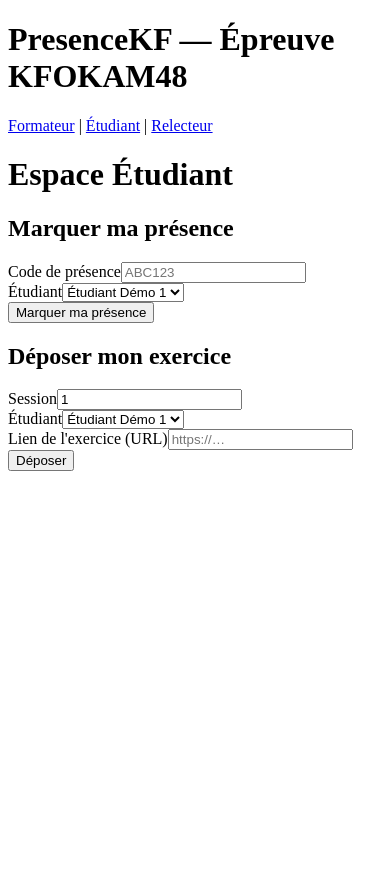
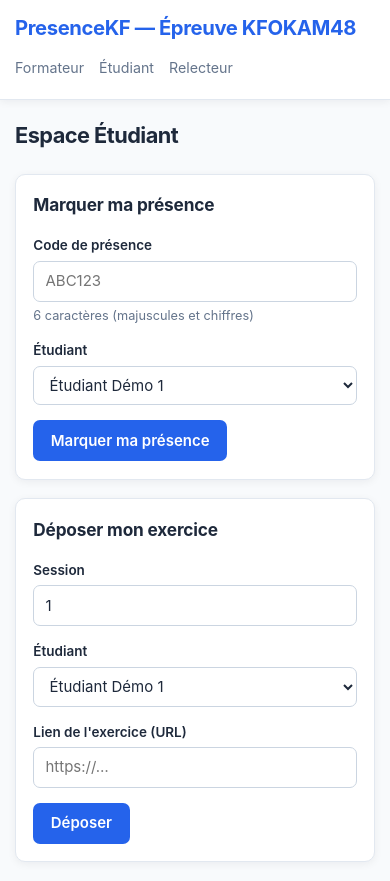
Before and after one commit to kabary-hub/kfokam48-epreuve-153, a React (Vite) app in the folder frontend/: page /etudiant in a window 390 px wide. Before the commit the page ends 844 px from the top, so only its background shows below. Built offline with nearby package versions, Linux system fonts and the light colour scheme; no server answers.

Commit message:
feat(F2,F3): CSS professionnel global et statuts lisibles

```diff
--- a/frontend/src/App.tsx
+++ b/frontend/src/App.tsx
@@ -4,33 +4,34 @@ import { SessionForm } from './components/SessionForm';
 import { EtudiantPage } from './pages/EtudiantPage';
 import { RelecteurPage } from './pages/RelecteurPage';
 
+function FormateurPage() {
+  return (
+    <div>
+      <h1 className="page-title">Espace Formateur</h1>
+      <div className="card-grid">
+        <SessionForm />
+        <PresenceFormateurForm />
+      </div>
+    </div>
+  );
+}
+
 function App() {
   return (
     <BrowserRouter>
       <div className="app">
-        <header>
+        <header className="app-header">
           <h1>PresenceKF — Épreuve KFOKAM48</h1>
-          <nav aria-label="Navigation principale">
+          <nav className="app-nav" aria-label="Navigation principale">
             <Link to="/formateur">Formateur</Link>
-            {' | '}
             <Link to="/etudiant">Étudiant</Link>
-            {' | '}
             <Link to="/relecteur">Relecteur</Link>
           </nav>
         </header>
-        <main>
+        <main className="app-main">
           <Routes>
             <Route path="/" element={<Navigate to="/etudiant" replace />} />
-            <Route
-              path="/formateur"
-              element={
-                <div className="page-formateur">
-                  <h1>Espace Formateur</h1>
-                  <SessionForm />
-                  <PresenceFormateurForm />
-                </div>
-              }
-            />
+            <Route path="/formateur" element={<FormateurPage />} />
             <Route path="/etudiant" element={<EtudiantPage />} />
             <Route path="/relecteur" element={<RelecteurPage />} />
             <Route path="*" element={<Navigate to="/etudiant" replace />} />
--- a/frontend/src/components/ExerciceForm.tsx
+++ b/frontend/src/components/ExerciceForm.tsx
@@ -18,10 +18,10 @@ export function ExerciceForm() {
   };
 
   return (
-    <section className="exercice-form">
+    <section className="card">
       <h2>Déposer mon exercice</h2>
       <form onSubmit={handleSubmit}>
-        <div>
+        <div className="form-group">
           <label htmlFor="exercice-session-id">Session</label>
           <input
             id="exercice-session-id"
@@ -33,7 +33,7 @@ export function ExerciceForm() {
           />
         </div>
 
-        <div>
+        <div className="form-group">
           <label htmlFor="exercice-etudiant-id">Étudiant</label>
           <select
             id="exercice-etudiant-id"
@@ -46,7 +46,7 @@ export function ExerciceForm() {
           </select>
         </div>
 
-        <div>
+        <div className="form-group">
           <label htmlFor="exercice-lien">Lien de l'exercice (URL)</label>
           <input
             id="exercice-lien"
@@ -59,20 +59,32 @@ export function ExerciceForm() {
           />
         </div>
 
-        <button type="submit" disabled={loading}>
+        <button type="submit" className="btn" disabled={loading}>
           {loading ? 'Dépôt…' : 'Déposer'}
         </button>
       </form>
 
       {error && (
-        <div role="alert" className="error">
+        <div role="alert" className="alert alert-error">
           <strong>{error.code}</strong> : {error.message}
         </div>
       )}
 
       {data && (
-        <div role="status" className="success">
-          <p>Exercice déposé (statut : {data.statut}).</p>
+        <div role="status" className="alert alert-success">
+          <p><strong>Exercice déposé.</strong></p>
+          {data.statut === 'EN_ATTENTE' && (
+            <p className="text-small">Un relecteur a été assigné automatiquement.</p>
+          )}
+          {data.statut === 'EN_ATTENTE_SANS_RELECTEUR' && (
+            <p className="text-small">
+              Aucun relecteur disponible pour le moment. Le formateur verra cet
+              exercice dans son tableau.
+            </p>
+          )}
+          {data.statut !== 'EN_ATTENTE' && data.statut !== 'EN_ATTENTE_SANS_RELECTEUR' && (
+            <p className="text-small">Statut : {data.statut}</p>
+          )}
         </div>
       )}
     </section>
--- a/frontend/src/components/PresenceForm.tsx
+++ b/frontend/src/components/PresenceForm.tsx
@@ -2,10 +2,7 @@ import { useState, type FormEvent } from 'react';
 import { marquerPresence, type PresenceResponseDto } from '../api/presencesApi';
 import { useAsync } from '../hooks/useAsync';
 
-/**
- * Formulaire de marquage de présence (M2, EF1).
- * L'identité de l'étudiant est choisie dans la liste de démonstration (Q1).
- */
+/** Formulaire de marquage de présence (M2, EF1). */
 export function PresenceForm() {
   const [code, setCode] = useState('');
   const [etudiantId, setEtudiantId] = useState(1);
@@ -17,10 +14,10 @@ export function PresenceForm() {
   };
 
   return (
-    <section className="presence-form">
+    <section className="card">
       <h2>Marquer ma présence</h2>
       <form onSubmit={handleSubmit}>
-        <div>
+        <div className="form-group">
           <label htmlFor="presence-code">Code de présence</label>
           <input
             id="presence-code"
@@ -34,9 +31,10 @@ export function PresenceForm() {
             placeholder="ABC123"
             autoComplete="off"
           />
+          <p className="form-help">6 caractères (majuscules et chiffres)</p>
         </div>
 
-        <div>
+        <div className="form-group">
           <label htmlFor="presence-etudiant">Étudiant</label>
           <select
             id="presence-etudiant"
@@ -49,22 +47,23 @@ export function PresenceForm() {
           </select>
         </div>
 
-        <button type="submit" disabled={loading}>
+        <button type="submit" className="btn" disabled={loading}>
           {loading ? 'Envoi…' : 'Marquer ma présence'}
         </button>
       </form>
 
       {error && (
-        <div role="alert" className="error">
+        <div role="alert" className="alert alert-error">
           <strong>{error.code}</strong> : {error.message}
         </div>
       )}
 
       {data && (
-        <div role="status" className="success">
-          <p>Présence enregistrée.</p>
-          <p>Session : {data.sessionId}</p>
-          <p>Source : {data.source}</p>
+        <div role="status" className="alert alert-success">
+          <p><strong>Présence enregistrée.</strong></p>
+          <p className="text-small text-muted">
+            Session : {data.sessionId} — Source : {data.source}
+          </p>
         </div>
       )}
     </section>
--- a/frontend/src/main.tsx
+++ b/frontend/src/main.tsx
@@ -1,3 +1,4 @@
+import './styles/index.css';
 import React from 'react';
 import ReactDOM from 'react-dom/client';
 import App from './App';
--- a/frontend/src/pages/EtudiantPage.tsx
+++ b/frontend/src/pages/EtudiantPage.tsx
@@ -3,10 +3,12 @@ import { PresenceForm } from '../components/PresenceForm';
 
 export function EtudiantPage() {
   return (
-    <div className="page-etudiant">
-      <h1>Espace Étudiant</h1>
-      <PresenceForm />
-      <ExerciceForm />
+    <div>
+      <h1 className="page-title">Espace Étudiant</h1>
+      <div className="card-grid">
+        <PresenceForm />
+        <ExerciceForm />
+      </div>
     </div>
   );
 }
--- a/frontend/src/pages/RelecteurPage.tsx
+++ b/frontend/src/pages/RelecteurPage.tsx
@@ -1,8 +1,12 @@
 export function RelecteurPage() {
   return (
-    <div className="page-relecteur">
-      <h1>Espace Relecteur</h1>
-      <p>Le parcours de relecture sera disponible dans une étape ultérieure.</p>
+    <div>
+      <h1 className="page-title">Espace Relecteur</h1>
+      <section className="card">
+        <p className="text-muted">
+          Le parcours de relecture sera implémenté dans M6.
+        </p>
+      </section>
     </div>
   );
 }
--- /dev/null
+++ b/frontend/src/styles/index.css
@@ -0,0 +1,255 @@
+/* ============================================================
+   PresenceKF — Styles globaux
+   Épreuve KFOKAM48 — 2026
+   ============================================================ */
+
+:root {
+  font-family: -apple-system, BlinkMacSystemFont, 'Segoe UI', Roboto,
+    'Helvetica Neue', Arial, sans-serif;
+  color: #1e293b;
+  background: #f8fafc;
+  font-synthesis: none;
+  text-rendering: optimizeLegibility;
+  font-size: 15px;
+  line-height: 1.5;
+
+  --primary: #2563eb;
+  --primary-hover: #1d4ed8;
+  --danger: #dc2626;
+  --danger-bg: #fee2e2;
+  --success: #15803d;
+  --success-bg: #dcfce7;
+  --bg: #f8fafc;
+  --surface: #ffffff;
+  --border: #e2e8f0;
+  --text: #1e293b;
+  --text-muted: #64748b;
+  --radius: 10px;
+  --shadow: 0 2px 8px rgba(15, 23, 42, 0.06);
+}
+
+* {
+  box-sizing: border-box;
+}
+
+body {
+  min-width: 320px;
+  min-height: 100vh;
+  margin: 0;
+  background: var(--bg);
+  color: var(--text);
+}
+
+button,
+input,
+select {
+  font: inherit;
+}
+
+/* Layout */
+.app {
+  display: flex;
+  min-height: 100vh;
+  flex-direction: column;
+}
+
+.app-header {
+  padding: 1rem max(1rem, calc((100vw - 1100px) / 2));
+  background: var(--surface);
+  border-bottom: 1px solid var(--border);
+  box-shadow: var(--shadow);
+}
+
+.app-header h1 {
+  margin: 0 0 0.75rem;
+  color: var(--primary);
+  font-size: 1.35rem;
+  letter-spacing: -0.02em;
+}
+
+.app-nav {
+  display: flex;
+  flex-wrap: wrap;
+  gap: 1.35rem;
+}
+
+.app-nav a {
+  padding: 0.2rem 0 0.35rem;
+  border-bottom: 2px solid transparent;
+  color: var(--text-muted);
+  font-size: 0.95rem;
+  text-decoration: none;
+  transition: color 150ms ease, border-color 150ms ease;
+}
+
+.app-nav a:hover,
+.app-nav a:focus-visible {
+  border-bottom-color: var(--primary);
+  color: var(--primary);
+}
+
+.app-main {
+  width: min(100%, 1100px);
+  flex: 1;
+  margin: 0 auto;
+  padding: 2rem;
+}
+
+.page-title {
+  margin: 0 0 1.5rem;
+  color: var(--text);
+  font-size: clamp(1.45rem, 3vw, 1.8rem);
+  letter-spacing: -0.025em;
+}
+
+/* Cards */
+.card {
+  min-width: 0;
+  margin: 0;
+  padding: 1.5rem;
+  border: 1px solid var(--border);
+  border-radius: var(--radius);
+  background: var(--surface);
+  box-shadow: var(--shadow);
+}
+
+.card h2 {
+  margin: 0 0 1.15rem;
+  color: var(--text);
+  font-size: 1.15rem;
+  letter-spacing: -0.01em;
+}
+
+.card-grid {
+  display: grid;
+  grid-template-columns: repeat(auto-fit, minmax(min(100%, 320px), 1fr));
+  gap: 1.25rem;
+}
+
+/* Forms */
+.form-group {
+  margin-bottom: 1rem;
+}
+
+.form-group label {
+  display: block;
+  margin-bottom: 0.35rem;
+  color: var(--text);
+  font-size: 0.9rem;
+  font-weight: 600;
+}
+
+.form-group input,
+.form-group select {
+  width: 100%;
+  min-height: 2.65rem;
+  padding: 0.55rem 0.75rem;
+  border: 1px solid #cbd5e1;
+  border-radius: 7px;
+  outline: none;
+  background: var(--surface);
+  color: var(--text);
+  transition: border-color 150ms ease, box-shadow 150ms ease;
+}
+
+.form-group input:focus,
+.form-group select:focus {
+  border-color: var(--primary);
+  box-shadow: 0 0 0 3px rgba(37, 99, 235, 0.13);
+}
+
+.form-help {
+  margin: 0.3rem 0 0;
+  color: var(--text-muted);
+  font-size: 0.85rem;
+}
+
+/* Buttons */
+.btn {
+  display: inline-flex;
+  min-height: 2.65rem;
+  align-items: center;
+  justify-content: center;
+  padding: 0.55rem 1.1rem;
+  border: 1px solid transparent;
+  border-radius: 7px;
+  background: var(--primary);
+  color: #fff;
+  font-weight: 600;
+  cursor: pointer;
+  transition: background 150ms ease, transform 150ms ease;
+}
+
+.btn:hover:not(:disabled) {
+  transform: translateY(-1px);
+  background: var(--primary-hover);
+}
+
+.btn:focus-visible {
+  outline: 3px solid rgba(37, 99, 235, 0.25);
+  outline-offset: 2px;
+}
+
+.btn:disabled {
+  opacity: 0.6;
+  cursor: not-allowed;
+}
+
+/* Alerts */
+.alert {
+  margin-top: 1rem;
+  padding: 0.85rem 1rem;
+  border-radius: 7px;
+  font-size: 0.92rem;
+}
+
+.alert p {
+  margin: 0.25rem 0;
+}
+
+.alert-error {
+  border-left: 3px solid var(--danger);
+  background: var(--danger-bg);
+  color: #991b1b;
+}
+
+.alert-success {
+  border-left: 3px solid var(--success);
+  background: var(--success-bg);
+  color: #166534;
+}
+
+.alert-info {
+  border-left: 3px solid var(--primary);
+  background: #dbeafe;
+  color: #1e40af;
+}
+
+.alert code {
+  padding: 0.1rem 0.35rem;
+  border-radius: 4px;
+  background: rgba(15, 23, 42, 0.07);
+  font-family: 'Courier New', monospace;
+}
+
+/* Utilities */
+.text-muted { color: var(--text-muted); }
+.text-small { font-size: 0.85rem; }
+
+@media (max-width: 640px) {
+  .app-header {
+    padding: 0.85rem 1rem;
+  }
+
+  .app-main {
+    padding: 1.25rem 1rem;
+  }
+
+  .card {
+    padding: 1.15rem;
+  }
+
+  .app-nav {
+    gap: 1rem;
+  }
+}
```
Also changed, not shown: frontend/src/components/PresenceFormateurForm.tsx (+12 -15 lines), frontend/src/components/SessionForm.tsx (+18 -29 lines).
